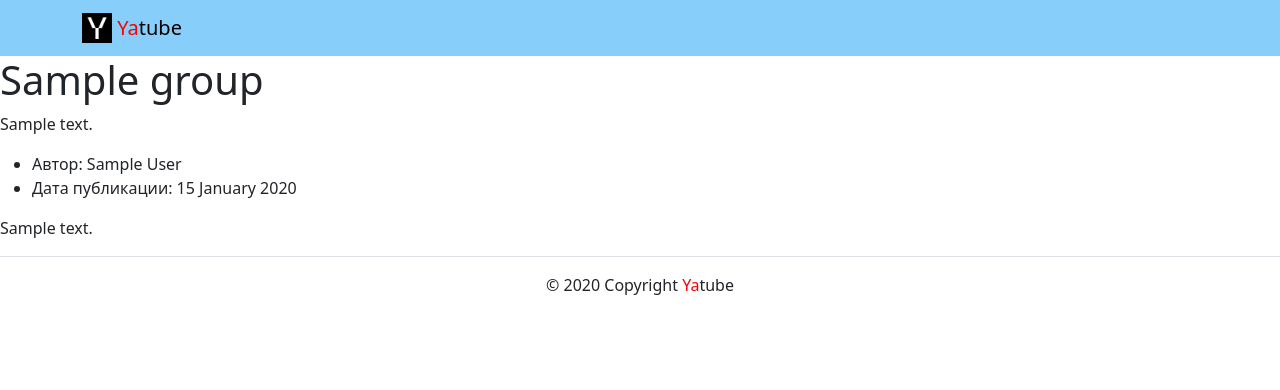
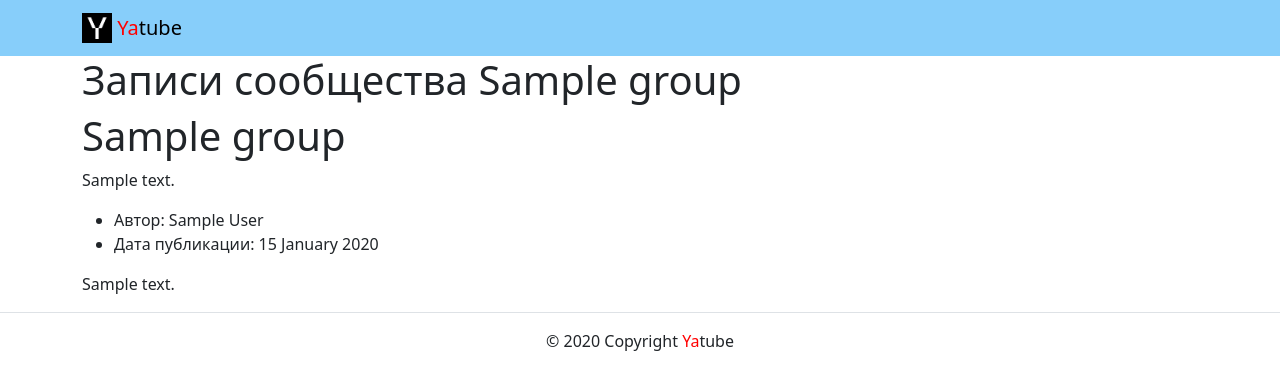
Before and after one commit to Karkyshka/hw02_community, a Django app: a page that uses yatube/templates/posts/group_list.html in a window 1280 px wide. Shown: the top 390 px of the page. Run offline with Django 3.2, Linux system fonts and the light colour scheme; tables that the repository leaves empty hold one stand-in row (values such as "Sample post"); some libraries are stand-ins or nearby versions.

Commit message:
заголовок

```diff
--- a/yatube/templates/posts/group_list.html
+++ b/yatube/templates/posts/group_list.html
@@ -1,7 +1,11 @@
 <!DOCTYPE html>
 {% extends 'base.html' %}
 {% block title %} Записи группы {{ group.title }}{% endblock %}
+
   {% block content %}
+
+  <div class="container">
+    <h1> Записи сообщества {{ group.title }}</h1>
     <h1> {{ group.title }} </h1>
     <p> {{ group.description }} </p>
 
@@ -19,5 +23,5 @@
         </article>
         {% if not forloop.last %}<hr>{% endif %}
         {% endfor %}
-
+      </div>
     {%endblock%}
--- a/yatube/templates/posts/index.html
+++ b/yatube/templates/posts/index.html
@@ -1,8 +1,11 @@
 <!DOCTYPE html>
 {% extends 'base.html' %}
 {% block title %}Последние обновления на сайте{% endblock %}
+
 {% block content %}
+
   <div class="container">
+    <h1>Последние обновления на сайте</h1>
     {% for post in posts %}
     <article>
       <ul>
```
